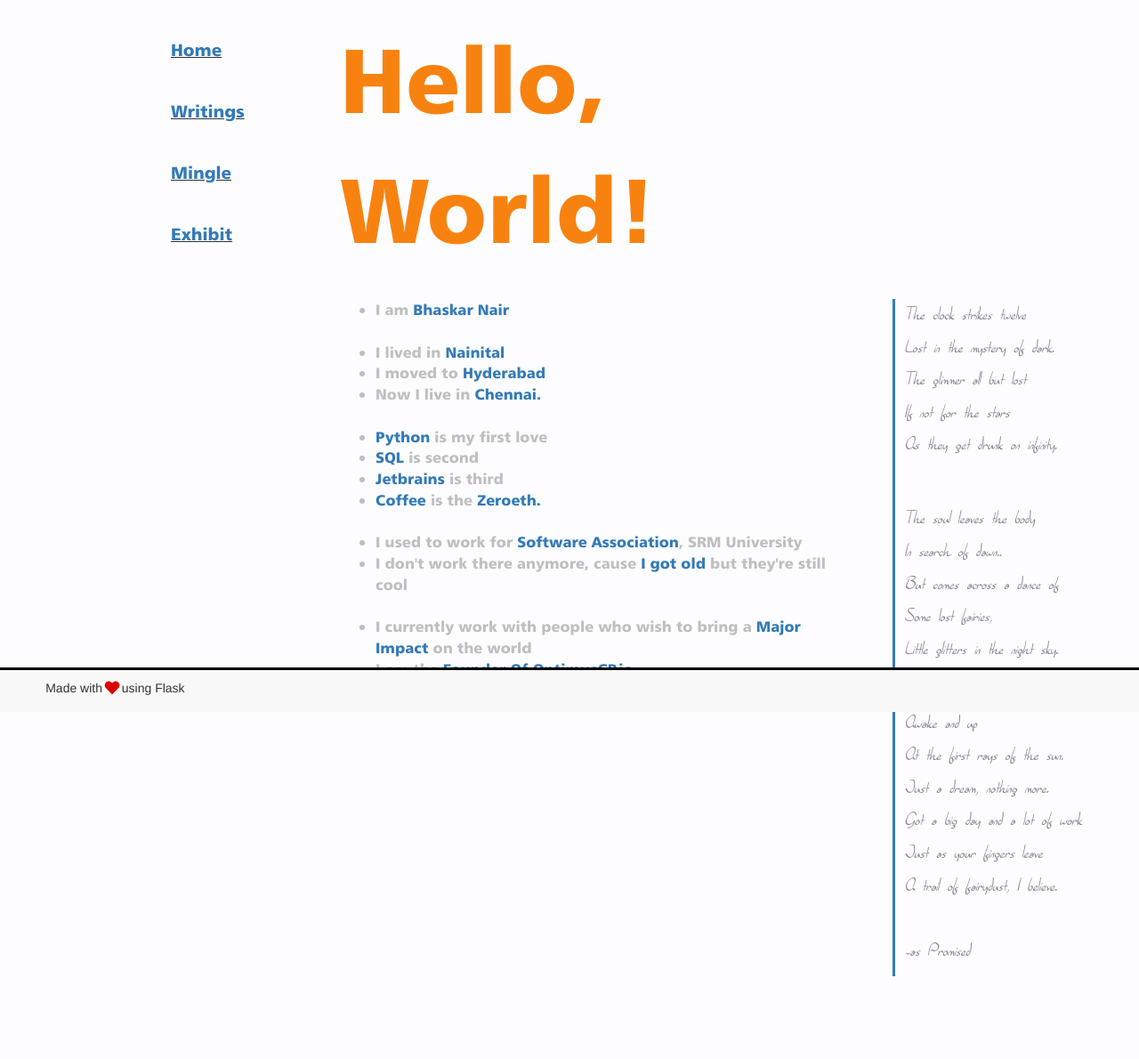
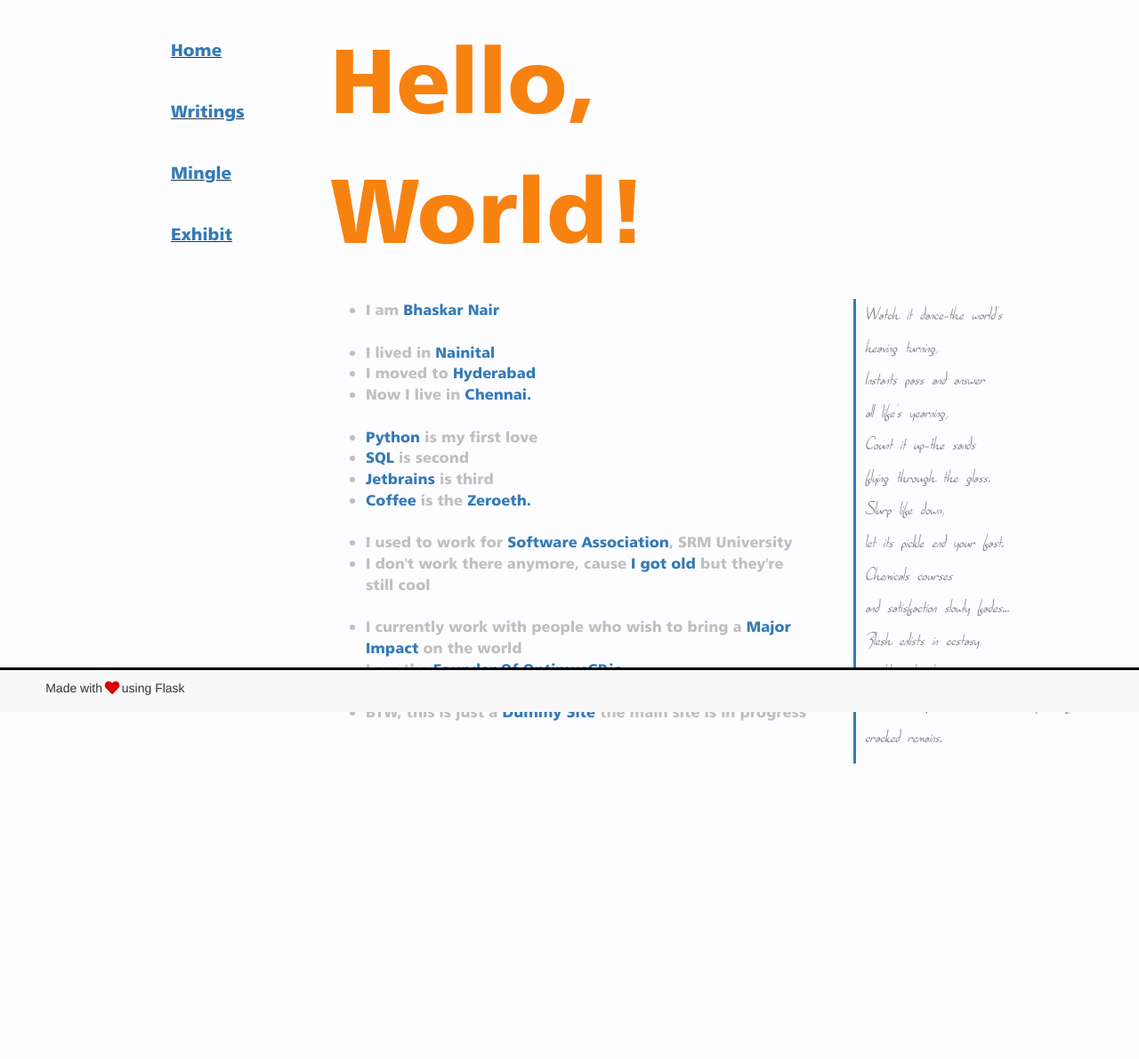
Before and after one commit to bhaskar-nair2/bhaskar-nair2.github.io, a Flask app: page / in a window 1280 px wide. Shown: the whole page at 89% size. After the commit the page ends 858 px from the top, so only its background shows below. Run offline with Flask 2, Linux system fonts and the light colour scheme; some libraries are stand-ins or nearby versions.

Commit message:
Poem Changed

```diff
--- a/templates/index.html
+++ b/templates/index.html
@@ -14,44 +14,30 @@
             <li><a class="imp" href="#">Python</a> is my first love</li>
             <li><a class="imp" href="#">SQL</a> is second</li>
             <li><a class="imp" href="#">Jetbrains</a> is third</li>
-            <li><a class="imp" href="https://www.baskinrobbinsindia.com/">Coffee</a> is the <a class="imp">Zeroeth.</a></li>
+            <li><a class="imp" href="https://www.baskinrobbinsindia.com/">Coffee</a> is the <a class="imp">Zeroeth.</a>
+            </li>
             &nbsp;
             <li>I used to work for <a class="imp">Software Association</a>, SRM University</li>
             <li>I don't work there anymore, cause <a class="imp">I got old</a> but they're still cool</li>
             &nbsp;
             <li>I currently work with people who wish to bring a <a class="imp">Major Impact</a> on the world</li>
             <li>I am the <a class="imp">Founder Of OptimusCP.io</a></li>
-
-             <li>BTW, this is just a <a class="imp">Dummy Site</a> the main site is in progress</li>
+            &nbsp;
+            <li>BTW, this is just a <a class="imp">Dummy Site</a> the main site is in progress</li>
         </ul>
     </div>
 
-        <div class="poem">
-            <p class="verse">
-            The clock strikes twelve<br>
-            Lost in the mystery of dark.<br>
-            The glimmer all but lost<br>
-            If not for the stars<br>
-            As they get drunk on infinity.<br>
-                <br></p>
-            <p class="verse">
-            The soul leaves the body<br>
-            In search of dawn..<br>
-            But comes across a dance of<br>
-            Some lost fairies,<br>
-            Little glitters in the night sky.<br>
-                <br></p>
-            <p class="verse">
-            Awake and up<br>
-            At the first rays of the sun.<br>
-            Just a dream, nothing more.<br>
-            Got a big day and a lot of work<br>
-            Just as your fingers leave<br>
-            A trail of fairydust, I believe.<br>
-                <br>
-                ~as Promised
-            </p>
-        </div>
+    <div class="poem">
+        <p class="verse">
+            Watch it dance-the world's<br> heaving turning,<br>
+            Instants pass and answer <br>all life's yearning,<br>
+            Count it up-the sands<br> flying through the glass.<br>
+            Slurp life down, <br>let its pickle end your fast.<br>
+            Chemicals courses <br>and satisfaction slowly fades...<br>
+            Flesh enlists in ecstasy<br> as bliss plough your veins,<br>
+            And doom spreads its wares on your life's<br> cracked remains.<br>
+        </p>
+    </div>
 
 
 {% endblock %}
```
